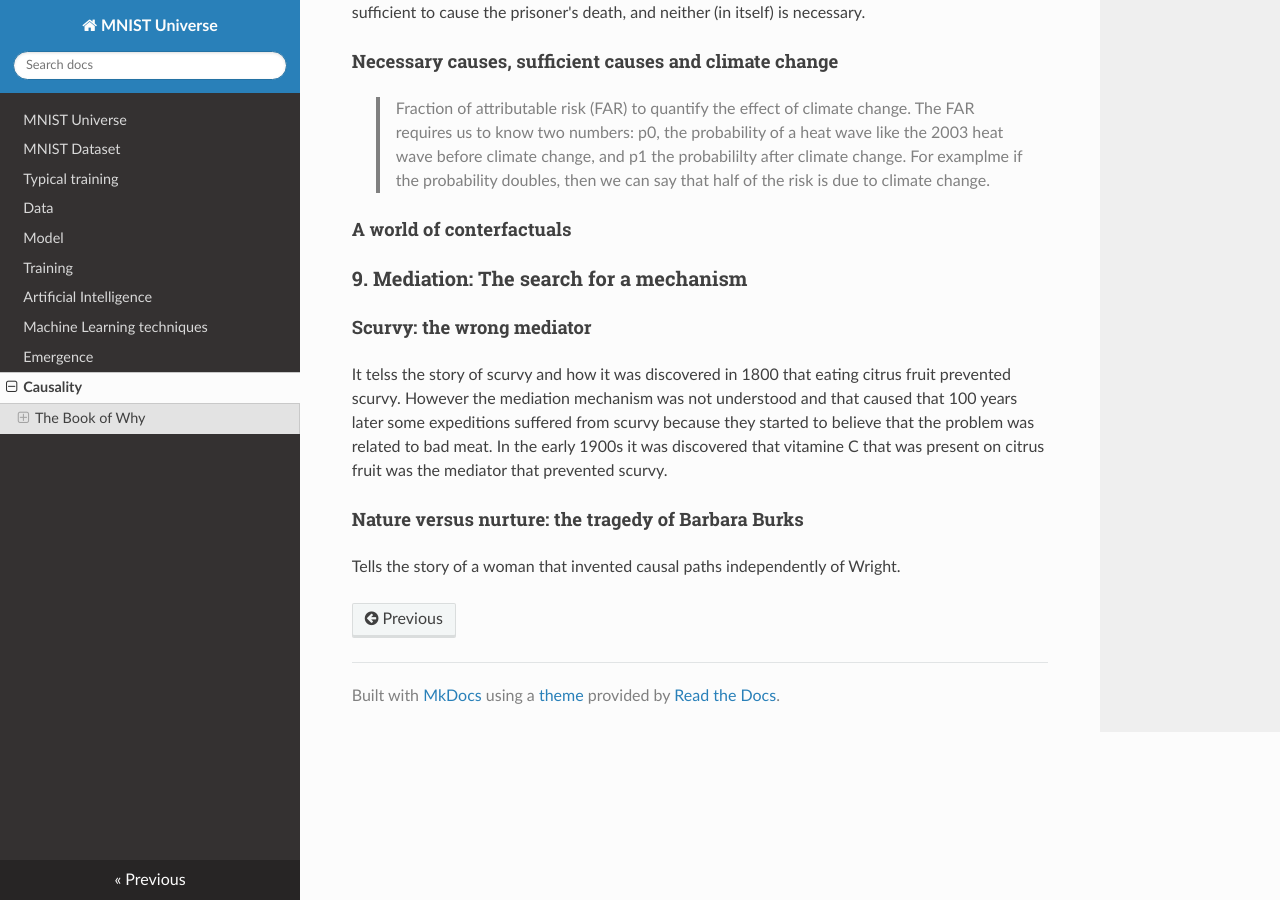
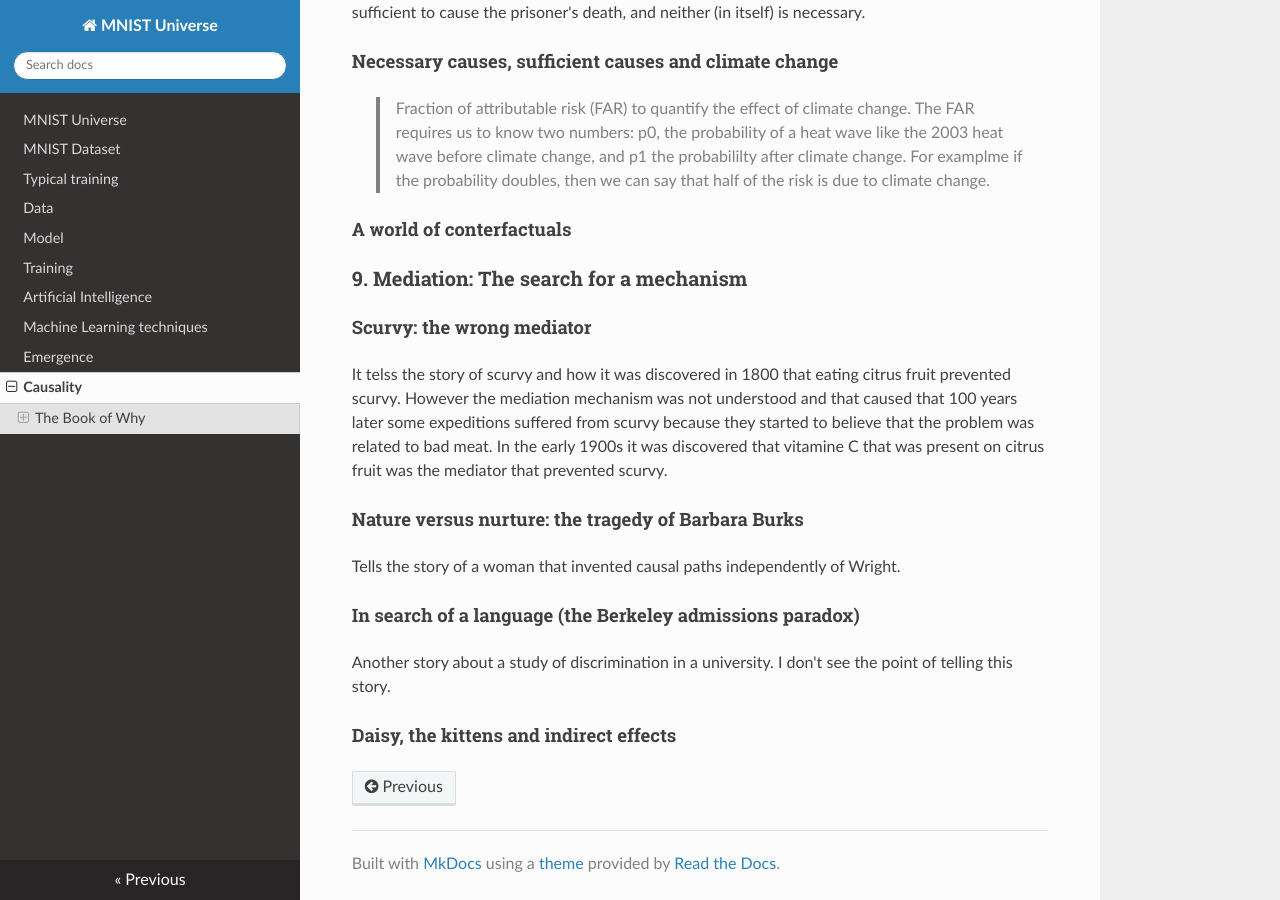
Before and after one commit to ironbar/mnist_universe, an MkDocs documentation site: the page built from docs/08_causality.md, in a window 1280 px wide and 900 px high, scrolled down 12504 px. Built offline with MkDocs 1.6.1, drawn with Linux system fonts in a browser that asks for light colours; nearby versions of some CDN libraries; formulas are drawn with MathJax 3.

Commit message:
Update 08_causality.md

```diff
--- a/docs/08_causality.md
+++ b/docs/08_causality.md
@@ -396,3 +396,9 @@ It telss the story of scurvy and how it was discovered in 1800 that eating citru
 #### Nature versus nurture: the tragedy of Barbara Burks
 
 Tells the story of a woman that invented causal paths independently of Wright.
+
+#### In search of a language (the Berkeley admissions paradox)
+
+Another story about a study of discrimination in a university. I don't see the point of telling this story.
+
+#### Daisy, the kittens and indirect effects
```
